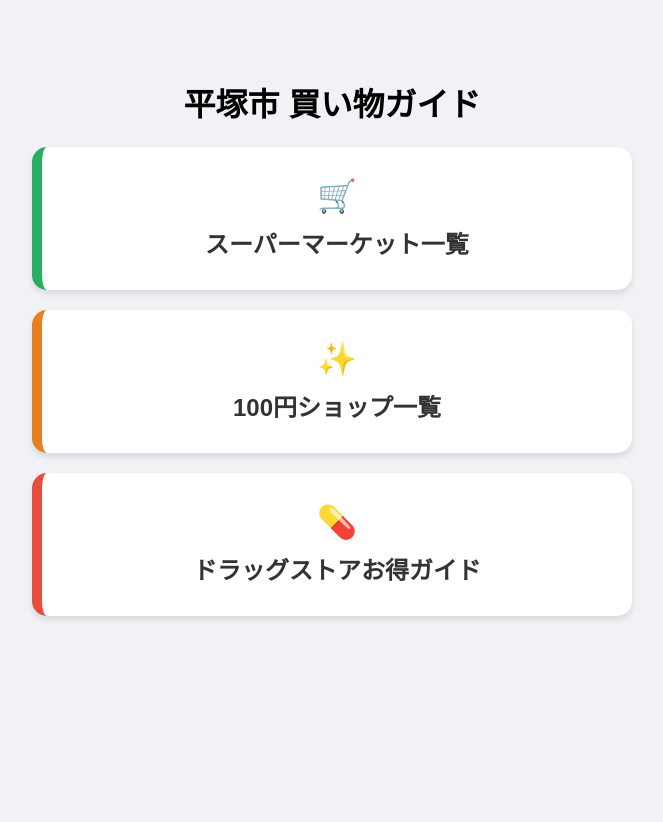
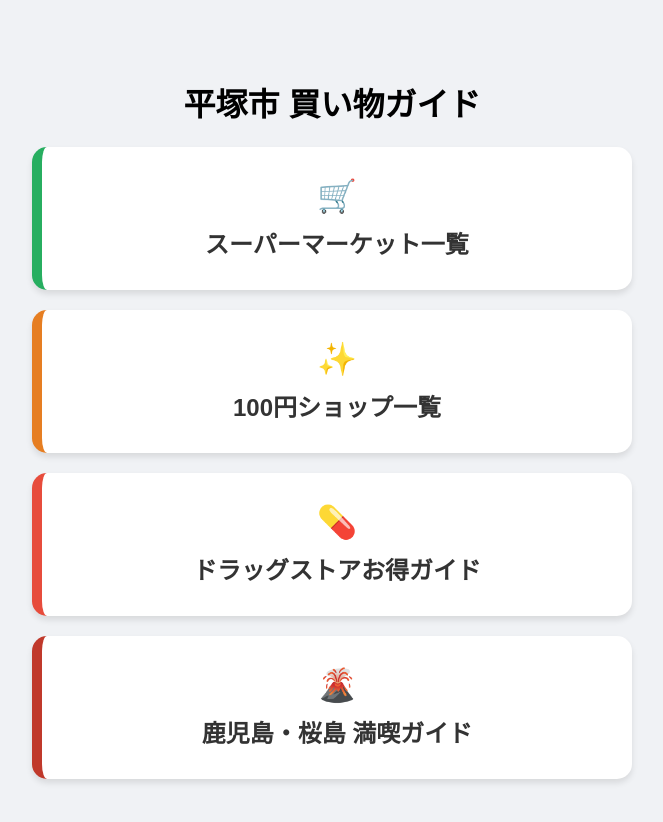
Before and after one commit to yyano81/mine, a plain HTML site: page index.html in a window 1280 px wide. Shown: the whole page, without its empty margins (308-971 px from the left). Before the commit the page ends 800 px from the top, so only its background shows below. Drawn offline with Linux system fonts and the light colour scheme.

Commit message:
index.html を更新

```diff
--- a/index.html
+++ b/index.html
@@ -38,6 +38,14 @@
             ドラッグストアお得ガイド
         </a>
 
+        <a href="kagoshima.html" class="menu-card kagoshima" style="border-left-color: #c0392b;">
+            <span class="icon">🌋</span>
+            鹿児島・桜島 満喫ガイド
+        </a>
+
+
+
+
     </div>
 
 </body>
```
